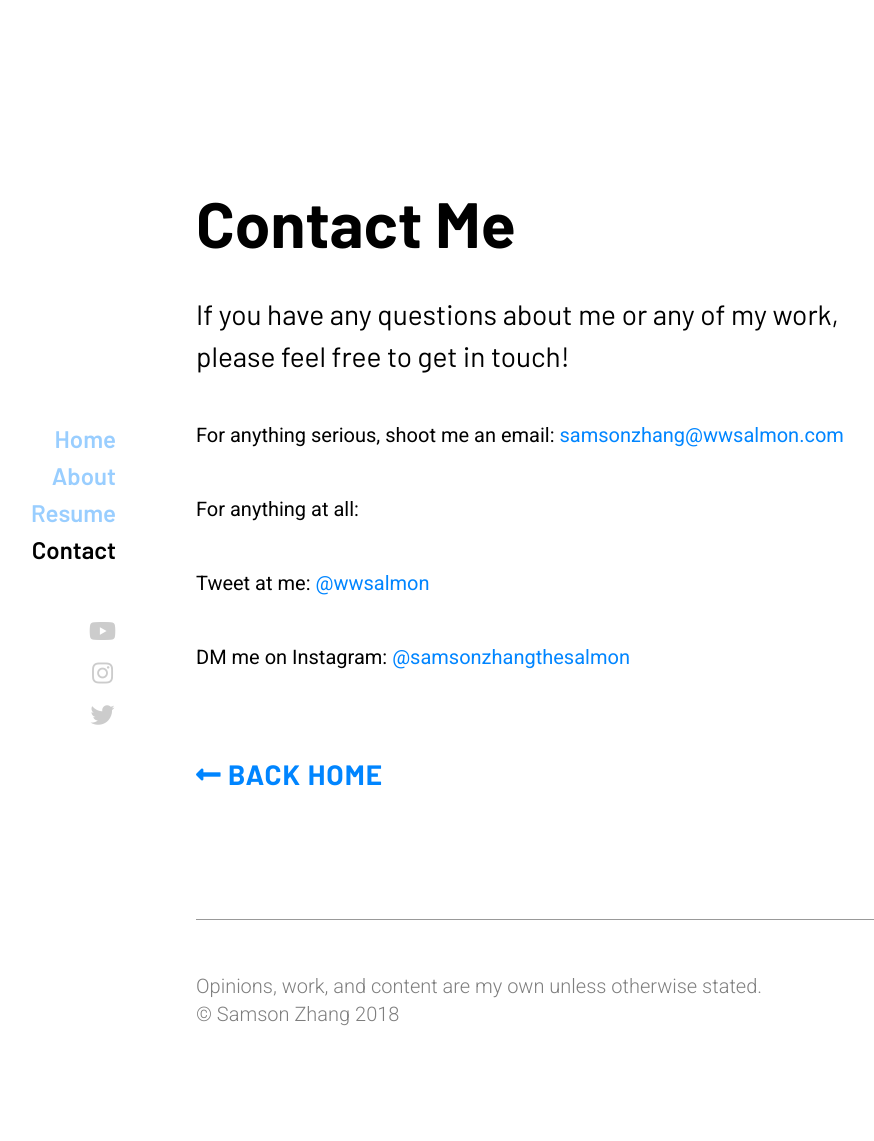
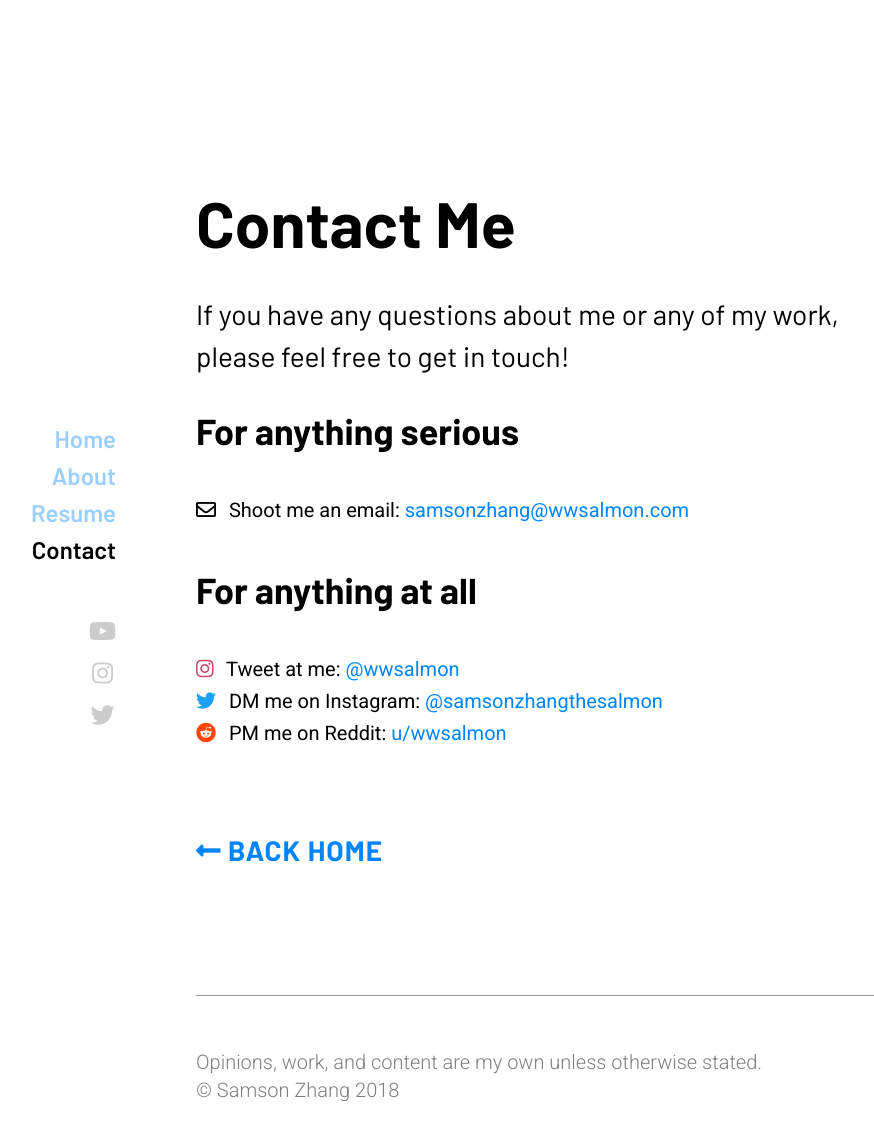
Before and after one commit to wwsalmon/webtest, a Jekyll site: the page built from contact.md, in a window 1280 px wide and 1156 px high. Shown: the top 1141 px of the window, without its empty margins (68-942 px from the left). Built offline with Jekyll 4.4.1, drawn with Linux system fonts in a browser that asks for light colours; nearby versions of some CDN libraries; some web fonts are replaced.

Commit message:
About, Contact Page Changes

```diff
--- a/_includes/position-gen.html
+++ b/_includes/position-gen.html
@@ -9,7 +9,7 @@
       {% if item.link %}{% include artlink.html data=item.link %}{% endif %}
       <div class='about-info-text'>
         {% if item.image %}{% include image-gen.html src=item.image %}{% endif %}
-        <p>{{ item.descript }}</p>
+        <p>{{ item.descript }}<br/><br/>{% if item.weblink %}More Info: <a href='{{ item.link}}'>{{ item.weblink }}</a>{% endif %}</p>
       </div>
     </div>
   </div>
--- a/contact.md
+++ b/contact.md
@@ -6,10 +6,10 @@ displayTitle: Contact Me
 description: If you have any questions about me or any of my work, please feel free to get in touch!
 ---
 
-For anything serious, shoot me an email: [samsonzhang@wwsalmon.com](mailto:samsonzhang@wwsalmon.com)
+## For anything serious
+<i class="far fa-envelope" style='margin-right: 8px'></i> Shoot me an email: [samsonzhang@wwsalmon.com](mailto:samsonzhang@wwsalmon.com)
 
-For anything at all:
-
-Tweet at me: [@wwsalmon](https://twitter.com/wwsalmon/)
-
-DM me on Instagram: [@samsonzhangthesalmon](https://instagram.com/samsonzhangthesalmon)
+## For anything at all
+<i class="fab fa-instagram" style='color: #cd486b; margin-right: 8px;'></i> Tweet at me: [@wwsalmon](https://twitter.com/wwsalmon/)<br/>
+<i class="fab fa-twitter" style='color: #1da1f2; margin-right: 8px;'></i> DM me on Instagram: [@samsonzhangthesalmon](https://instagram.com/samsonzhangthesalmon)<br/>
+<i class="fab fa-reddit" style='color: #ff4500; margin-right: 8px;'></i> PM me on Reddit: [u/wwsalmon](https://www.reddit.com/user/wwsalmon/)
```
Also changed, not shown: _data/positions.yml (+8 -4 lines), img/about/nyucmt.jpg (added), img/about/summer_math_2017_awards.png (deleted).
